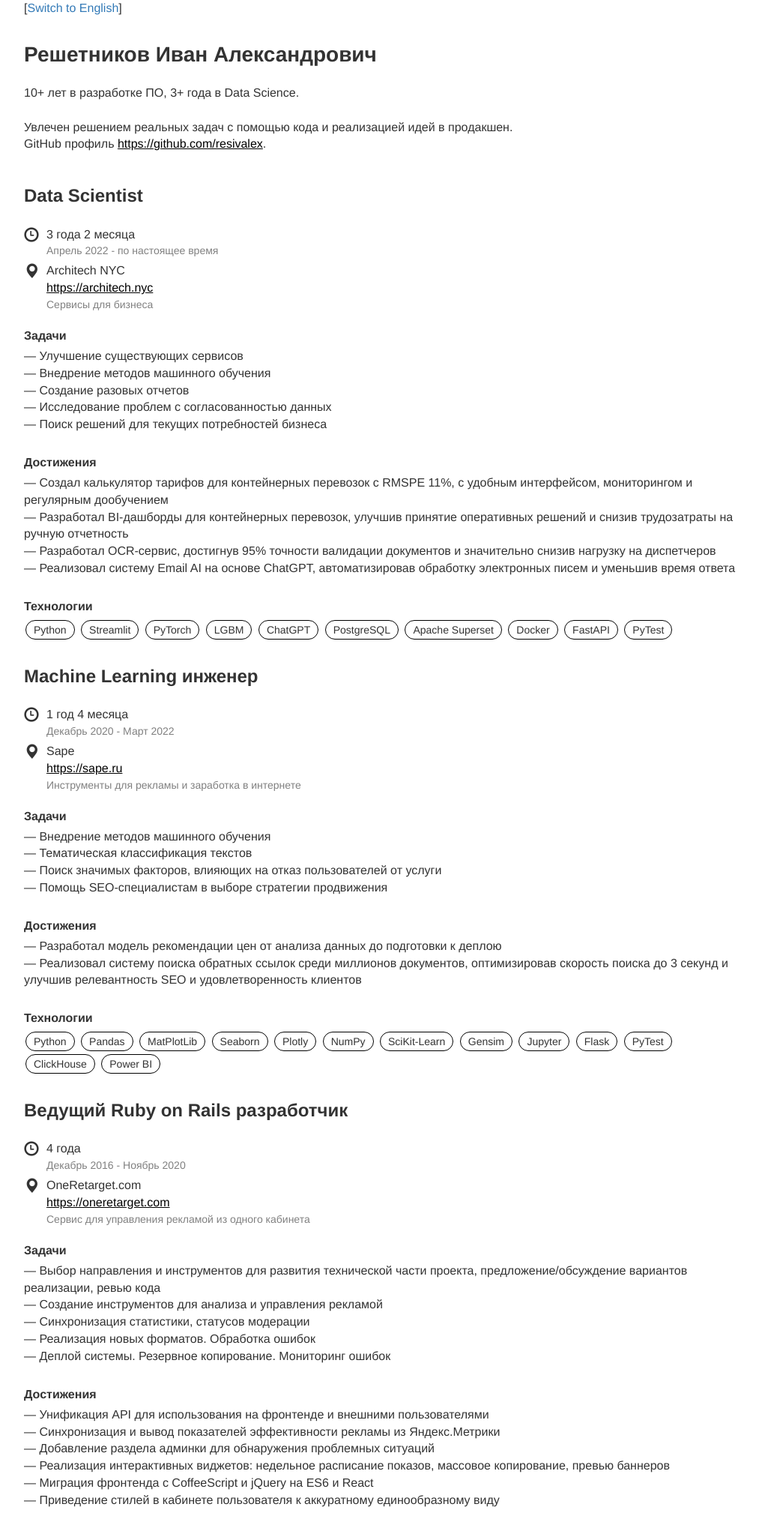
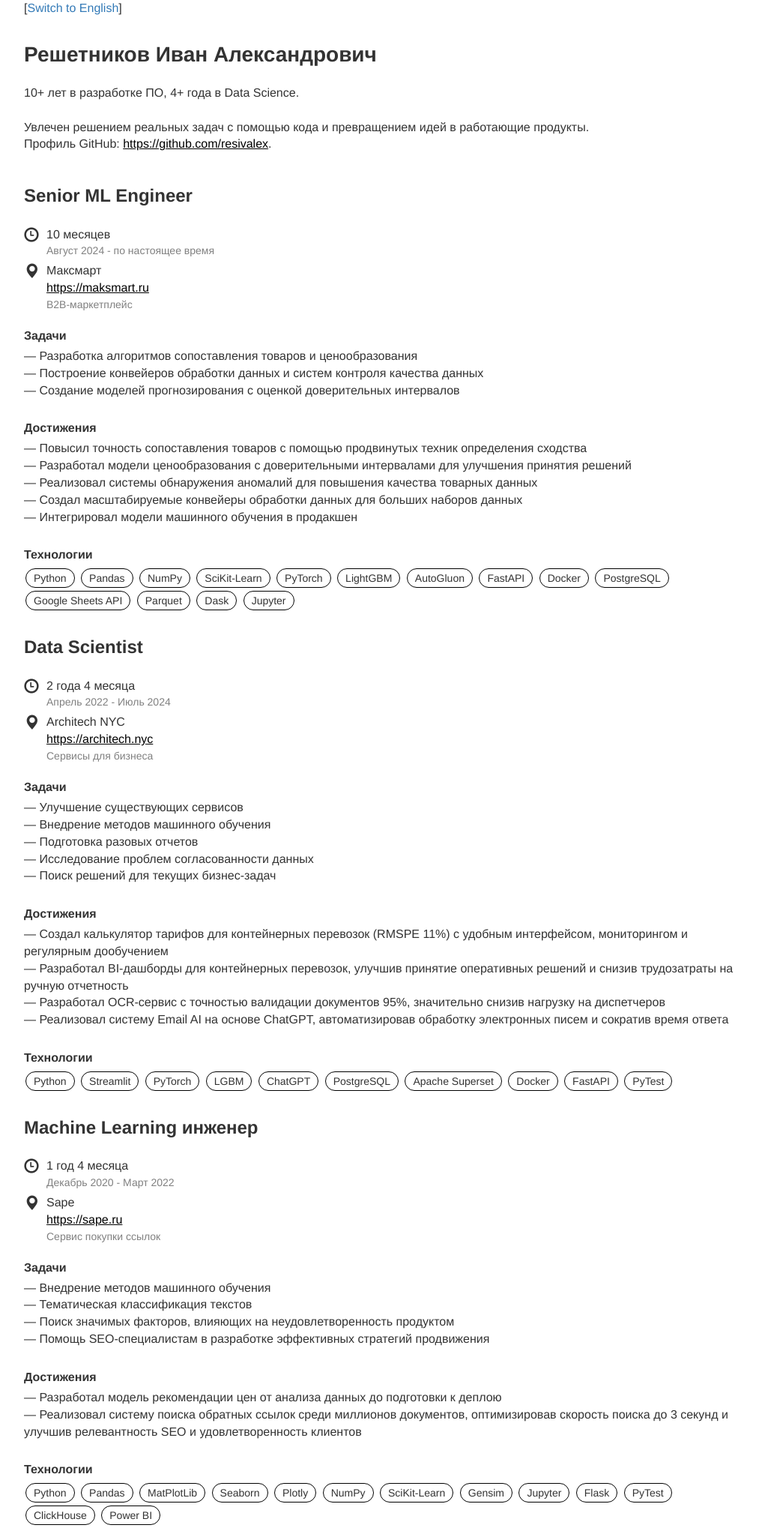
Before and after one commit to resivalex/django-blog, a Django app: page /resume-russian in a window 1280 px wide. Shown: the top 2038 px of the page at 75% size, without its empty margins (133-1146 px from the left). Run offline with Django 3.2, Linux system fonts and the light colour scheme; some libraries are stand-ins or nearby versions.

Commit message:
Actualize information

```diff
--- a/app/templates/app/resume-russian-body.html
+++ b/app/templates/app/resume-russian-body.html
@@ -8,30 +8,53 @@
     <div class="main-header">Решетников Иван Александрович</div>
 
     <p>
-        10+ лет в разработке ПО, 3+ года в Data Science.<br><br>
-        Увлечен решением реальных задач с помощью кода и реализацией идей в продакшен.<br>
-        GitHub профиль {% black_link url="https://github.com/resivalex" %}.
+        10+ лет в разработке ПО, 4+ года в Data Science.<br><br>
+        Увлечен решением реальных задач с помощью кода и превращением идей в работающие продукты.<br>
+        Профиль GitHub: {% black_link url="https://github.com/resivalex" %}.
     </p>
+
+    <div class="header">Senior ML Engineer</div>
+
+    {% output_place month_period="2024.08-present" locale="ru" name="Максмарт" link="https://maksmart.ru" description="B2B-маркетплейс" %}
+
+    <div class="sub-header">Задачи</div>
+    <p>
+        — Разработка алгоритмов сопоставления товаров и ценообразования<br>
+        — Построение конвейеров обработки данных и систем контроля качества данных<br>
+        — Создание моделей прогнозирования с оценкой доверительных интервалов<br>
+    </p>
+
+    <div class="sub-header">Достижения</div>
+    <p>
+        — Повысил точность сопоставления товаров с помощью продвинутых техник определения сходства<br>
+        — Разработал модели ценообразования с доверительными интервалами для улучшения принятия решений<br>
+        — Реализовал системы обнаружения аномалий для повышения качества товарных данных<br>
+        — Создал масштабируемые конвейеры обработки данных для больших наборов данных<br>
+        — Интегрировал модели машинного обучения в продакшен
+    </p>
+
+    <div class="sub-header">Технологии</div>
+    {% output_maksmart_tags %}
 
     <div class="header">Data Scientist</div>
 
-    {% output_place month_period="2022.04-present" locale="ru" name="Architech NYC" link="https://architech.nyc" description="Сервисы для бизнеса" %}
+    {% output_place month_period="2022.04-2024.07" locale="ru" name="Architech NYC" link="https://architech.nyc" description="Сервисы для бизнеса" %}
 
     <div class="sub-header">Задачи</div>
     <p>
         — Улучшение существующих сервисов<br>
         — Внедрение методов машинного обучения<br>
-        — Создание разовых отчетов<br>
-        — Исследование проблем с согласованностью данных<br>
-        — Поиск решений для текущих потребностей бизнеса
+        — Подготовка разовых отчетов<br>
+        — Исследование проблем согласованности данных<br>
+        — Поиск решений для текущих бизнес-задач
     </p>
 
     <div class="sub-header">Достижения</div>
     <p>
-        — Создал калькулятор тарифов для контейнерных перевозок с RMSPE 11%, с удобным интерфейсом, мониторингом и регулярным дообучением<br>
+        — Создал калькулятор тарифов для контейнерных перевозок (RMSPE 11%) с удобным интерфейсом, мониторингом и регулярным дообучением<br>
         — Разработал BI-дашборды для контейнерных перевозок, улучшив принятие оперативных решений и снизив трудозатраты на ручную отчетность<br>
-        — Разработал OCR-сервис, достигнув 95% точности валидации документов и значительно снизив нагрузку на диспетчеров<br>
-        — Реализовал систему Email AI на основе ChatGPT, автоматизировав обработку электронных писем и уменьшив время ответа
+        — Разработал OCR-сервис с точностью валидации документов 95%, значительно снизив нагрузку на диспетчеров<br>
+        — Реализовал систему Email AI на основе ChatGPT, автоматизировав обработку электронных писем и сократив время ответа
     </p>
 
     <div class="sub-header">Технологии</div>
@@ -39,14 +62,14 @@
 
     <div class="header">Machine Learning инженер</div>
 
-    {% output_place month_period="2020.12-2022.03" locale="ru" name="Sape" link="https://sape.ru" description="Инструменты для рекламы и заработка в интернете" %}
+    {% output_place month_period="2020.12-2022.03" locale="ru" name="Sape" link="https://sape.ru" description="Сервис покупки ссылок" %}
 
     <div class="sub-header">Задачи</div>
     <p>
         — Внедрение методов машинного обучения<br>
         — Тематическая классификация текстов<br>
-        — Поиск значимых факторов, влияющих на отказ пользователей от услуги<br>
-        — Помощь SEO-специалистам в выборе стратегии продвижения
+        — Поиск значимых факторов, влияющих на неудовлетворенность продуктом<br>
+        — Помощь SEO-специалистам в разработке эффективных стратегий продвижения
     </p>
 
     <div class="sub-header">Достижения</div>
--- a/app/templatetags/resume_tags.py
+++ b/app/templatetags/resume_tags.py
@@ -7,6 +7,25 @@ register = template.Library()
 
 def output_tags(tags):
     return mark_safe("\n".join([f'<div class="tag">{tag}</div>' for tag in tags]))
+
+
+def maksmart_tags():
+    return [
+        "Python",
+        "Pandas",
+        "NumPy",
+        "SciKit-Learn",
+        "PyTorch",
+        "LightGBM",
+        "AutoGluon",
+        "FastAPI",
+        "Docker",
+        "PostgreSQL",
+        "Google Sheets API",
+        "Parquet",
+        "Dask",
+        "Jupyter",
+    ]
 
 
 def architech_tags():
@@ -130,6 +149,11 @@ def piratetrade_tags():
 
 
 @register.simple_tag
+def output_maksmart_tags():
+    return mark_safe(output_tags(maksmart_tags()))
+
+
+@register.simple_tag
 def output_architech_tags():
     return mark_safe(output_tags(architech_tags()))
 
```
Also changed, not shown: app/templates/app/resume-english-body.html (+27 -4 lines).
